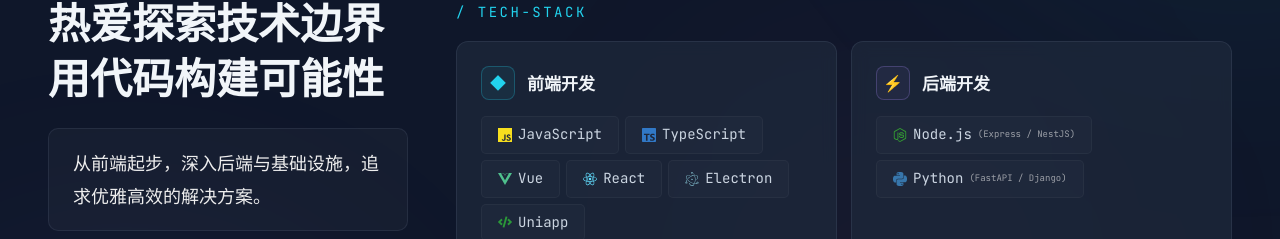
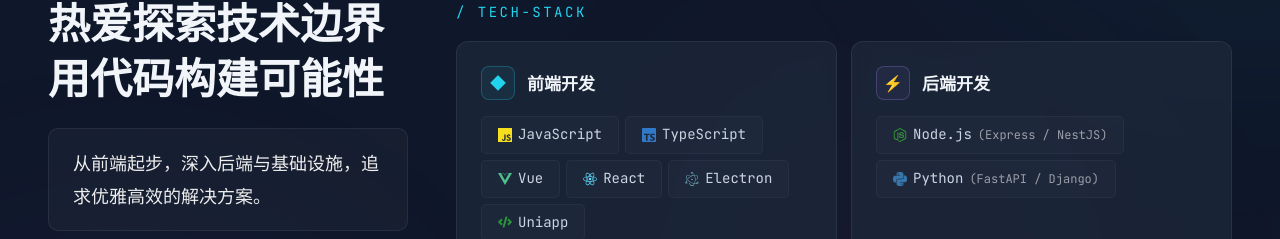
Before and after one commit to a5shawn/a5shawn.github.io, a React (Vite) app: page / in a window 1280 px wide. Shown: the part 282-521 px from the top of the page. Built offline with nearby package versions, Linux system fonts and the light colour scheme.

Commit message:
fix: increase font size of tech item details for better readability

```diff
--- a/src/index.css
+++ b/src/index.css
@@ -481,7 +481,7 @@
 }
 
 .tech-item-detail {
-  font-size: 9px;
+  font-size: 12px;
   color: var(--text-muted);
   opacity: 0.6;
 }
```
